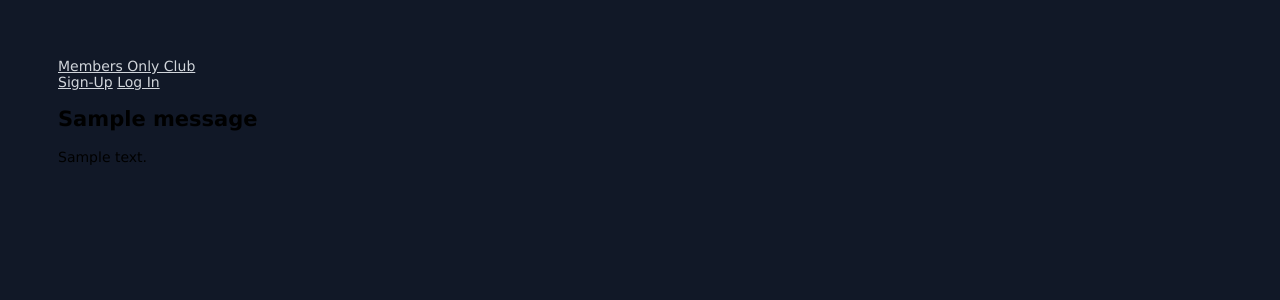
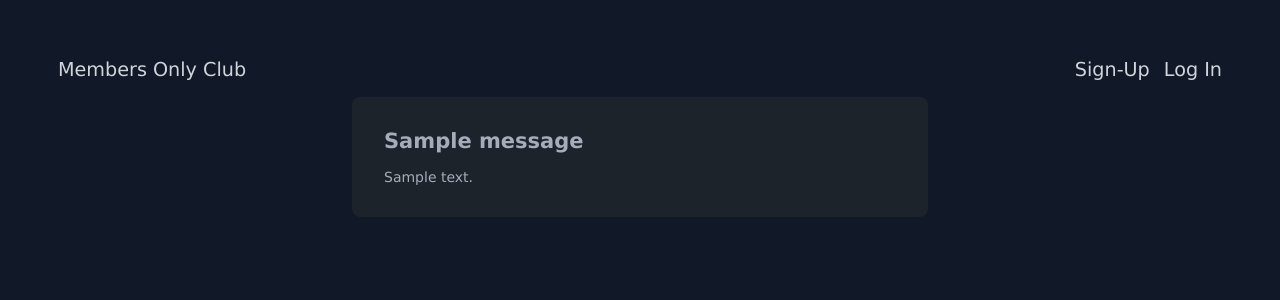
Before and after one commit to Amrmb-05/members-only, a Node server app: page / in a window 1280 px wide. Shown: the top 300 px of the page. Run offline with Node 20, Linux system fonts and the light colour scheme; tables that the repository leaves empty hold one stand-in row (values such as "Sample post"); some libraries are stand-ins or nearby versions.

Commit message:
style changes mostly for the homepage and buttons

```diff
--- a/public/stylesheets/style.css
+++ b/public/stylesheets/style.css
@@ -4,13 +4,22 @@ body {
   background-color: #111827;
 }
 
+h2, p {
+  margin: 0;
+}
 a {
   color: #D1D5DB;
+  text-decoration: none;
+  font-size: 1.2rem;
 }
 
 button {
   background-color: #0F766E;
-  border: 0px;
+  color: white;
+  border: 0 solid ;
+  padding:  0.5rem 1rem;
+  border-radius: 0.3rem;
+  width: 6rem;
 }
 
 form {
@@ -21,3 +30,49 @@ input, textarea {
   background-color: #111827;
   border: 1px solid #A6ADBA;
 }
+
+nav {
+  display: flex;
+  justify-content: space-between;
+  margin-bottom: 1rem
+}
+
+main {
+  display: flex;
+  flex-direction: column;
+  /* justify-content: center; */
+  align-items: center;
+  gap: 1rem;
+}
+.right-nav {
+  display: flex;
+  gap: 1em;
+}
+
+.message-card {
+  display: flex;
+  flex-direction: column;
+  justify-content: center;
+  /* align-items: center; */
+  background-color: #1D232A;
+  margin-bottom: 1rem;
+  border-radius: 0.5rem;
+  flex: 1;
+  min-width: 24rem;
+  width: 32rem;
+  padding: 2rem;
+  gap: 1rem;
+}
+
+.message-card p, h2 {
+  color: #A6ADBA;
+}
+.message-top{
+ display: flex;
+ justify-content: space-between;
+ align-items: center;
+}
+
+.delete-form {
+  align-self: flex-end;
+}
```
